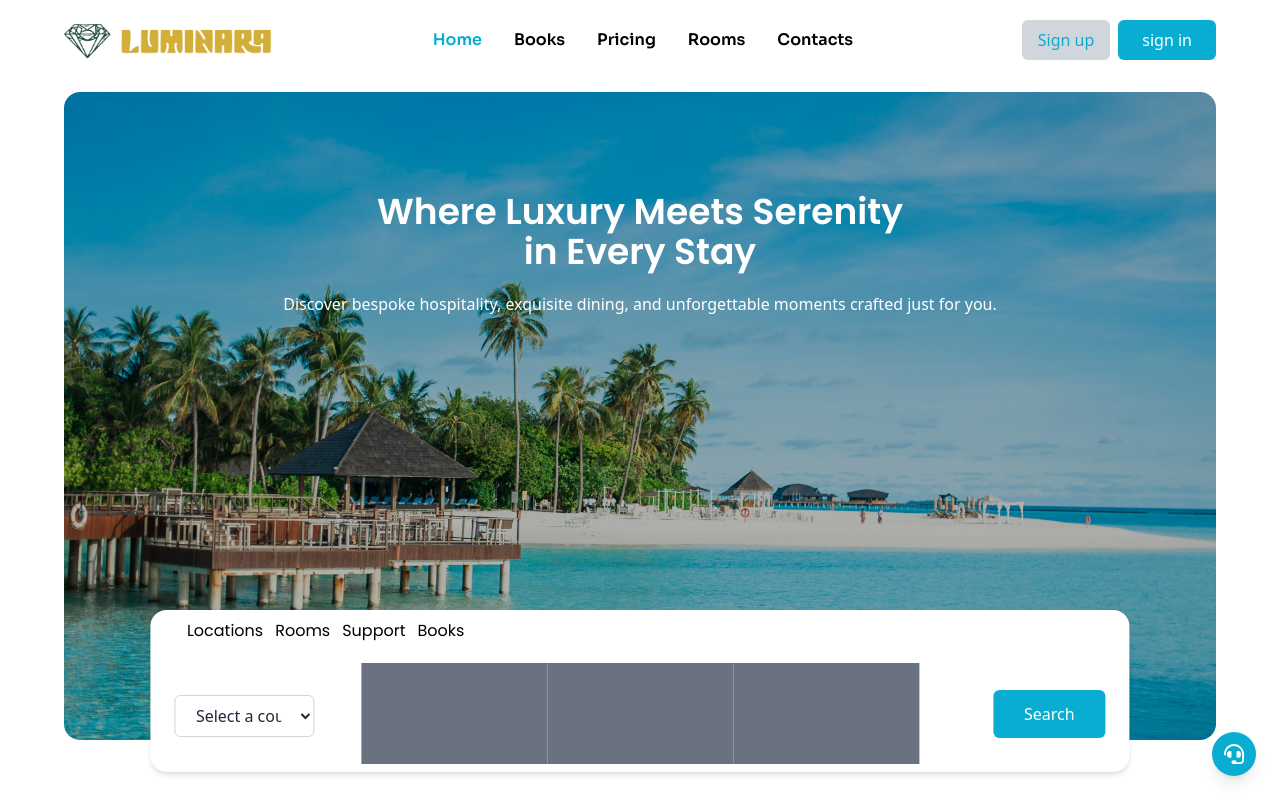
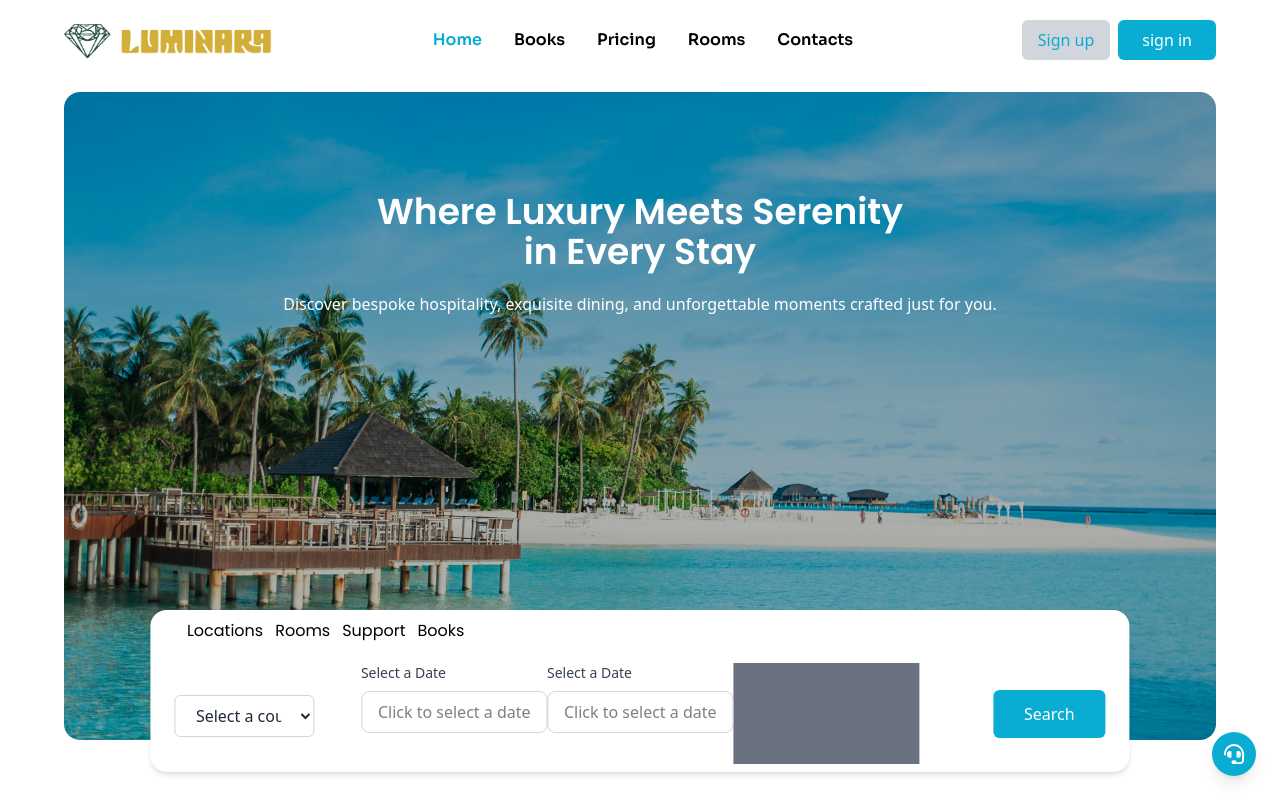
Before and after one commit to dani-dina/Hotel-Management-System-, a React (Vite) app in the folder frontend/: page / in a window 1280 px wide. Shown: the top 800 px of the page. Built offline with nearby package versions, Linux system fonts and the light colour scheme.

Commit message:
Frontend

```diff
--- a/frontend/package.json
+++ b/frontend/package.json
@@ -15,9 +15,11 @@
     "@fortawesome/react-fontawesome": "^0.2.2",
     "@reduxjs/toolkit": "^2.8.2",
     "@tailwindcss/vite": "^4.0.3",
+    "date-fns": "^4.1.0",
     "moment": "^2.30.1",
     "react": "^18.3.1",
     "react-big-calendar": "^1.18.0",
+    "react-datepicker": "^8.4.0",
     "react-dom": "^18.3.1",
     "react-icons": "^5.5.0",
     "react-redux": "^9.2.0",
--- /dev/null
+++ b/frontend/src/components/Calendar.jsx
@@ -0,0 +1,26 @@
+import React, { useState } from "react";
+import DatePicker from "react-datepicker";
+import "react-datepicker/dist/react-datepicker.css"; // default styles
+
+
+const DatePickerComponent = () => {
+  const [selectedDate, setSelectedDate] = useState(null);
+
+  return (
+    <div className="  rounded-xl">
+      <label className="block text-sm font-medium text-gray-700 mb-2">
+        Select a Date
+      </label>
+
+      <DatePicker
+        selected={selectedDate}
+        onChange={(date) => setSelectedDate(date)}
+        dateFormat="MMMM d, yyyy"
+        placeholderText="Click to select a date"
+        className="w-full px-4 py-2 border border-gray-300 rounded-lg focus:outline-none focus:ring-2 focus:ring-blue-500"
+      />
+    </div>
+  );
+};
+
+export default DatePickerComponent;
--- a/frontend/src/components/Jumbotron.jsx
+++ b/frontend/src/components/Jumbotron.jsx
@@ -2,11 +2,10 @@ import { jumbotronLinks } from '../constants';
 import { countries } from '../constants';
 import { useState } from 'react';
 import Button from './Button';
-
+import DatePickerComponent from './Calendar';
 const Jumbotron = () => {
 
   const [selected, setSelected] = useState('');
-
   return (
     <section className='w-[95%] h-[90%] flex flex-col items-center justify-between'>
       <div className='w-full h-1/3'>
@@ -34,13 +33,13 @@ const Jumbotron = () => {
               </option>
             ))}
           </select>
-    </div>
+      </div>
         </div>
-        <div className='h-full w-1/5 bg-gray-500'>
-
+        <div className='h-full w-1/5'>
+          <DatePickerComponent />
         </div>
-        <div className='h-full w-1/5 bg-gray-500'>
-
+        <div className='h-full w-1/5'>
+          <DatePickerComponent />
         </div>
         <div className='h-full w-1/5 bg-gray-500'>
 
```
Also changed, not shown: 1 other file (tests, documents, lock files or other folders).
